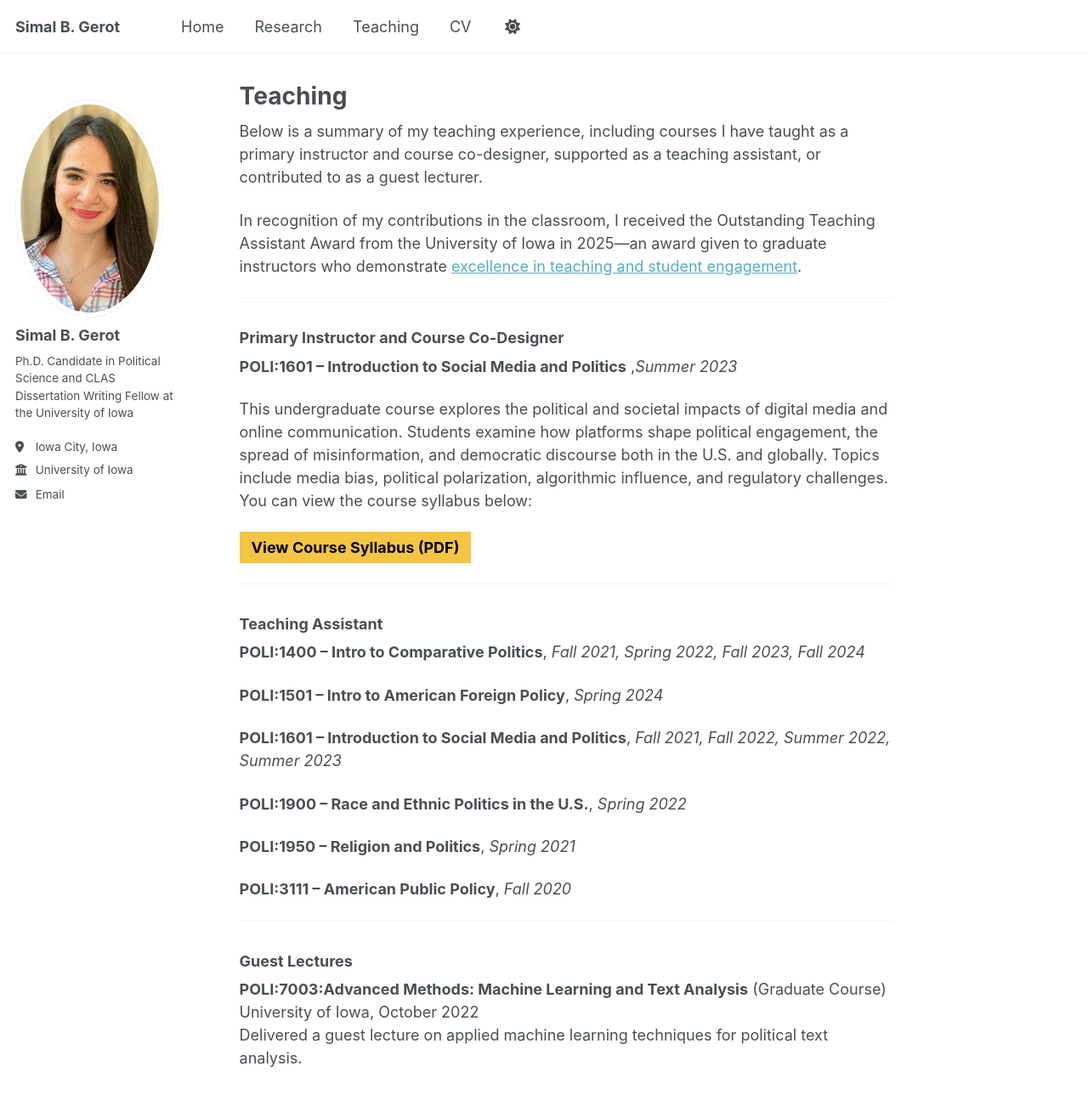
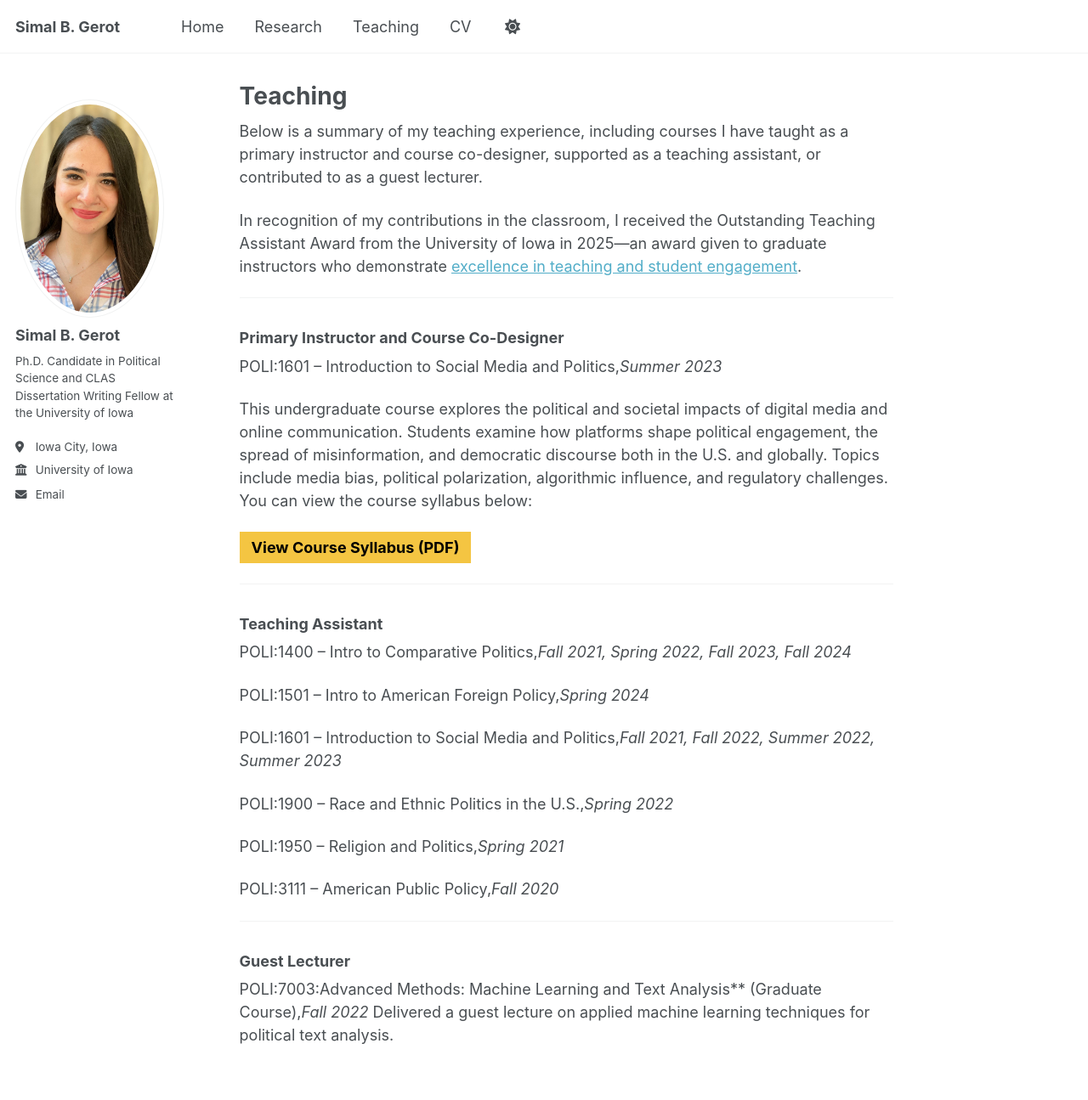
Before and after one commit to sbgerot/sbgerot.github.io, a Jekyll site: the page built from _pages/teaching.md, in a window 1280 px wide and 1400 px high. Shown: the top 1295 px of the window at 85% size. Built offline with Jekyll 4.4.1, drawn with Linux system fonts in a browser that asks for light colours.

Commit message:
Update teaching.md

```diff
--- a/_pages/teaching.md
+++ b/_pages/teaching.md
@@ -12,7 +12,7 @@ In recognition of my contributions in the classroom, I received the Outstanding
 ---
 ### Primary Instructor and Course Co-Designer
 
-**POLI:1601 – Introduction to Social Media and Politics** ,_Summer 2023_
+POLI:1601 – Introduction to Social Media and Politics,_Summer 2023_
 
 This undergraduate course explores the political and societal impacts of digital media and online communication. Students examine how platforms shape political engagement, the spread of misinformation, and democratic discourse both in the U.S. and globally. Topics include media bias, political polarization, algorithmic influence, and regulatory challenges.
 You can view the course syllabus below:
@@ -27,22 +27,21 @@ You can view the course syllabus below:
 
 ### Teaching Assistant
 
-**POLI:1400 – Intro to Comparative Politics**, _Fall 2021, Spring 2022, Fall 2023, Fall 2024_
+POLI:1400 – Intro to Comparative Politics,_Fall 2021, Spring 2022, Fall 2023, Fall 2024_
 
-**POLI:1501 – Intro to American Foreign Policy**, _Spring 2024_
+POLI:1501 – Intro to American Foreign Policy,_Spring 2024_
 
-**POLI:1601 – Introduction to Social Media and Politics**, _Fall 2021, Fall 2022, Summer 2022, Summer 2023_
+POLI:1601 – Introduction to Social Media and Politics,_Fall 2021, Fall 2022, Summer 2022, Summer 2023_
 
-**POLI:1900 – Race and Ethnic Politics in the U.S.**, _Spring 2022_
+POLI:1900 – Race and Ethnic Politics in the U.S.,_Spring 2022_
 
-**POLI:1950 – Religion and Politics**, _Spring 2021_
+POLI:1950 – Religion and Politics,_Spring 2021_
 
-**POLI:3111 – American Public Policy**, _Fall 2020_
+POLI:3111 – American Public Policy,_Fall 2020_
 
 ---
 
-### Guest Lectures
+### Guest Lecturer
 
-**POLI:7003:Advanced Methods: Machine Learning and Text Analysis** (Graduate Course)
-University of Iowa, October 2022
+POLI:7003:Advanced Methods: Machine Learning and Text Analysis** (Graduate Course),_Fall 2022_
 Delivered a guest lecture on applied machine learning techniques for political text analysis.
```
